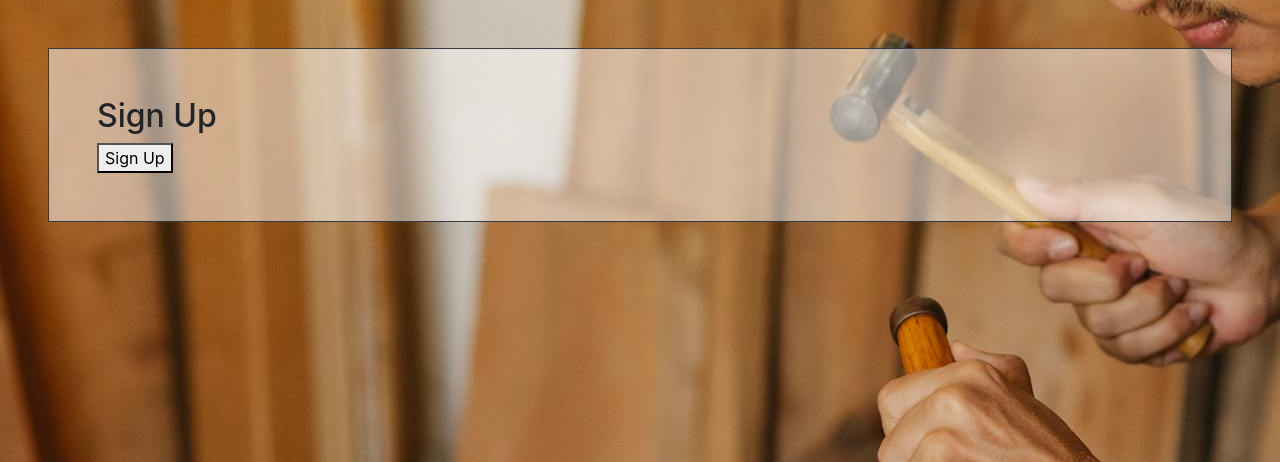
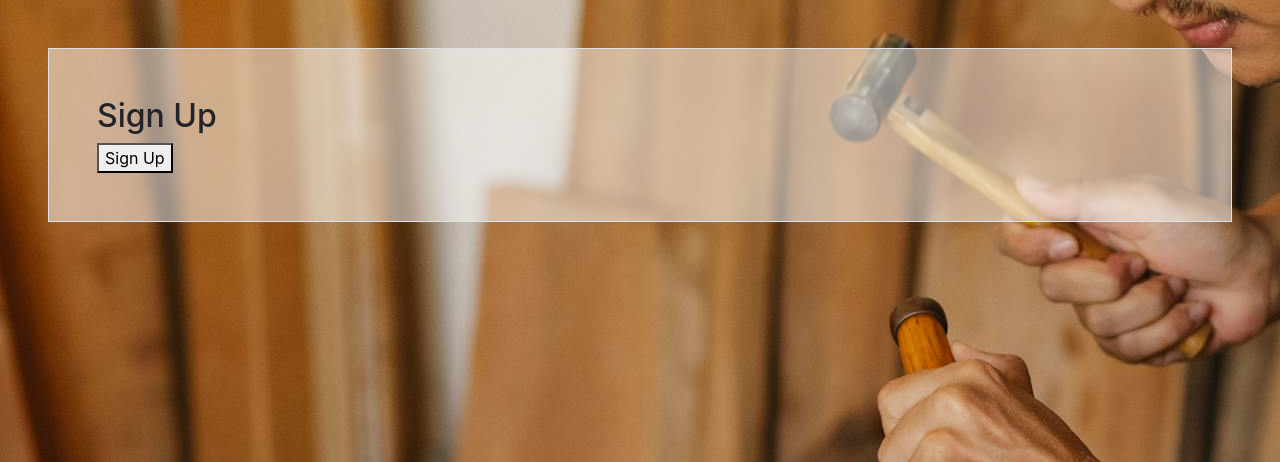
Before and after one commit to mikesealey/ci_pp4, a Django app: template templates/account/signup.html in a window 1280 px wide. Shown: the part 104-566 px from the top of the page. Run offline with Django 3.2, Linux system fonts and the light colour scheme; the template is opened without the code that fills it, so the values that code supplies are empty; some libraries are stand-ins or nearby versions.

Commit message:
tweaks border styling

```diff
--- a/templates/account/login.html
+++ b/templates/account/login.html
@@ -2,7 +2,7 @@
 {% load static %}
 {% block content %}
 
-<div class="border border-dark m-5 p-5 translucent-bg">
+<div class="border m-5 p-5 translucent-bg">
   <h2>Log in to The Wood Shed</h2>
   <form method="post" action="{% url 'account_login' %}">
     {% csrf_token %}
--- a/templates/account/password_reset.html
+++ b/templates/account/password_reset.html
@@ -1,7 +1,7 @@
 {% extends "base.html" %}
 
 {% block content %}
-<div class="border border-dark m-5 p-5 translucent-bg">
+<div class="border m-5 p-5 translucent-bg">
     <h2>Reset your password</h2>
     <form method="post" action="{% url 'account_reset_password' %}">
       {% csrf_token %}
--- a/templates/account/password_reset_done.html
+++ b/templates/account/password_reset_done.html
@@ -1,7 +1,7 @@
 {% extends "base.html" %}
 
 {% block content %}
-<div class="border border-dark m-5 p-5 translucent-bg">
+<div class="border m-5 p-5 translucent-bg">
     <h2>Reset your password</h2>
     <p>If the email provided matches an account, a password reset email will be sent. Please consider checking junk/spam filters</p>
     <a href="{% url 'account_login' %}" class="btn btn-primary">Back to login</a>
--- a/templates/account/signup.html
+++ b/templates/account/signup.html
@@ -1,7 +1,7 @@
 {% extends "base.html" %}
 {% load static %}
 {% block content %}
-<div class="border border-dark m-5 p-5 translucent-bg">
+<div class="border m-5 p-5 translucent-bg">
     <h2>Sign Up</h2>
     <form method="post" action="{% url 'account_signup' %}">
         {% csrf_token %}
--- a/templates/account/verification_sent.html
+++ b/templates/account/verification_sent.html
@@ -1,6 +1,6 @@
 {% extends "base.html" %}
 {% block content %}
-<div class="border border-dark m-5 p-5 translucent-bg">
+<div class="border m-5 p-5 translucent-bg">
     <h2>Check Your Email</h2>
     <p>We’ve sent a verification link to your email address. Please click it to activate your account.</p>
     <p>If you don’t see it, check your spam folder.</p>
--- a/templates/basket/my_basket.html
+++ b/templates/basket/my_basket.html
@@ -20,7 +20,7 @@
       {% endif %}
     </div>
     {% if items %}
-    <div class="border border-dark m-5 p-2 translucent-bg">
+    <div class="border m-5 p-2 translucent-bg">
       <div>
         <div class="border border-light justify-content-end">
           <div class="pairs d-flex justify-content-between px-5">
```
